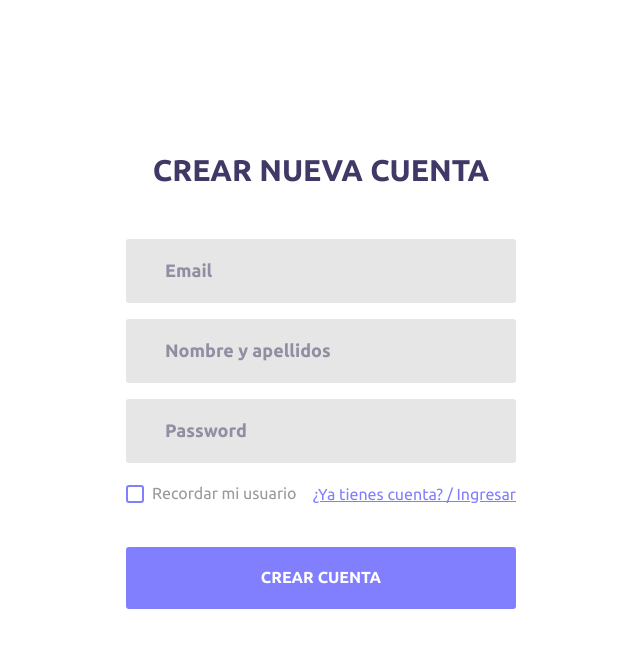
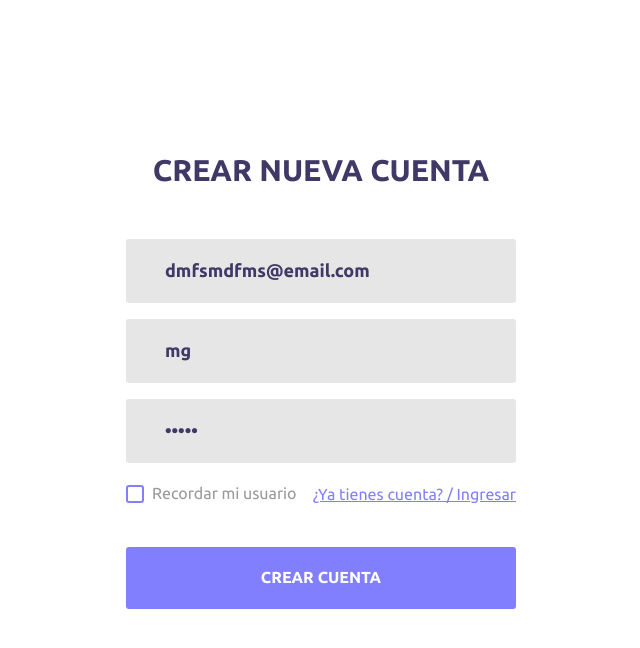
Before and after one commit to MGamezG/login1, an Angular app: page /new in a window 1280 px wide. Shown: the top 648 px of the page, without its empty margins (319-959 px from the left). Built offline with nearby package versions, Linux system fonts and the light colour scheme.

Commit message:
conect whit model

```diff
--- a/src/app/app.module.ts
+++ b/src/app/app.module.ts
@@ -2,6 +2,7 @@ import { NgModule } from '@angular/core';
 import { BrowserModule } from '@angular/platform-browser';
 
 import { AppRoutingModule } from './app-routing.module';
+import { FormsModule } from '@angular/forms';
 import { AppComponent } from './app.component';
 import { HomeComponent } from './pages/home/home.component';
 import { LoginComponent } from './pages/login/login.component';
@@ -16,7 +17,8 @@ import { RegisterComponent } from './pages/register/register.component';
   ],
   imports: [
     BrowserModule,
-    AppRoutingModule
+    AppRoutingModule,
+    FormsModule
   ],
   providers: [],
   bootstrap: [AppComponent]
--- a/src/app/pages/register/register.component.html
+++ b/src/app/pages/register/register.component.html
@@ -5,7 +5,7 @@
       <div class="limiter">
         <div class="container-login100">
             <div class="wrap-login100 p-t-50 p-b-90">
-                <form class="login100-form validate-form flex-sb flex-w">
+                <form class="login100-form validate-form flex-sb flex-w" (ngSubmit)="OnSubmit()">
 
                     <span class="login100-form-title p-b-51">
                         Crear nueva cuenta
@@ -16,6 +16,7 @@
                         <input class="input100"
                                type="text"
                                name="email"
+                               [(ngModel)]="user.email"
                                placeholder="Email">
 
                         <span class="focus-input100"></span>
@@ -26,6 +27,7 @@
                         <input class="input100"
                                type="text"
                                name="nombre"
+                               [(ngModel)]="user.name"
                                placeholder="Nombre y apellidos">
 
                         <span class="focus-input100"></span>
@@ -36,6 +38,7 @@
                         <input class="input100"
                                type="password"
                                name="pass"
+                               [(ngModel)]="user.password"
                                placeholder="Password">
                         <span class="focus-input100"></span>
                     </div>
--- a/src/app/pages/register/register.component.ts
+++ b/src/app/pages/register/register.component.ts
@@ -1,3 +1,4 @@
+import { UserModel } from './../../models/user.model';
 import { Component, OnInit } from '@angular/core';
 
 @Component({
@@ -6,10 +7,20 @@ import { Component, OnInit } from '@angular/core';
   styleUrls: ['./register.component.scss']
 })
 export class RegisterComponent implements OnInit {
+  user!:UserModel;
 
   constructor() { }
 
   ngOnInit(): void {
+    this.user=new UserModel();
+    this.user.email='dmfsmdfms@email.com'
+    this.user.name='mg'
+    this.user.password='12432'
+  }
+  OnSubmit(){
+    console.log('formulario enviado');
+    console.log(this.user)
+
   }
 
 }
```
